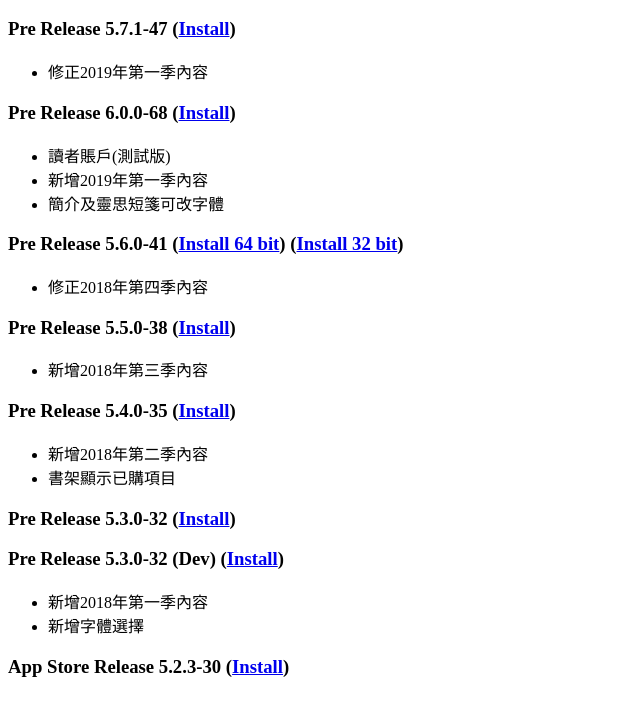
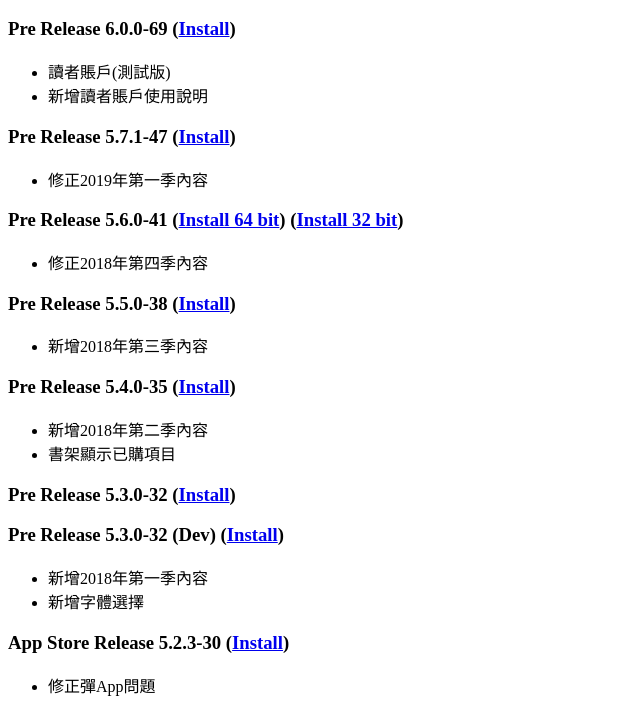
Before and after one commit to eddy-lau/ota, a plain HTML site: page cdb/index.html in a window 1280 px wide. Shown: the part 57-758 px from the top of the page, without its empty margins (0-640 px from the left). Drawn offline with Linux system fonts and the light colour scheme.

Commit message:
added 6.0.0-69

```diff
--- a/cdb/index.html
+++ b/cdb/index.html
@@ -9,21 +9,20 @@
     <h1>每日讀經釋義 iOS App</h1>
 
     <p>
+      <h3>Pre Release 6.0.0-69
+        (<a href="itms-services://?action=download-manifest&amp;url=https://eddy-lau.github.io/ota/cdb/v6.0.0-69-dev.plist">Install</a>)
+      </h3>
+      <ul>
+        <li>讀者賬戶(測試版)</li>
+        <li>新增讀者賬戶使用說明</li>
+      </ul>
+    </p>
+    <p>
       <h3>Pre Release 5.7.1-47
         (<a href="itms-services://?action=download-manifest&amp;url=https://eddy-lau.github.io/ota/cdb/v5.7.1-47-dev.plist">Install</a>)
       </h3>
       <ul>
         <li>修正2019年第一季內容</li>
-      </ul>
-    </p>
-    <p>
-      <h3>Pre Release 6.0.0-68
-        (<a href="itms-services://?action=download-manifest&amp;url=https://eddy-lau.github.io/ota/cdb/v6.0.0-68-dev.plist">Install</a>)
-      </h3>
-      <ul>
-        <li>讀者賬戶(測試版)</li>
-        <li>新增2019年第一季內容</li>
-        <li>簡介及靈思短箋可改字體</li>
       </ul>
     </p>
     <p>
```
Also changed, not shown: 1 other file.
